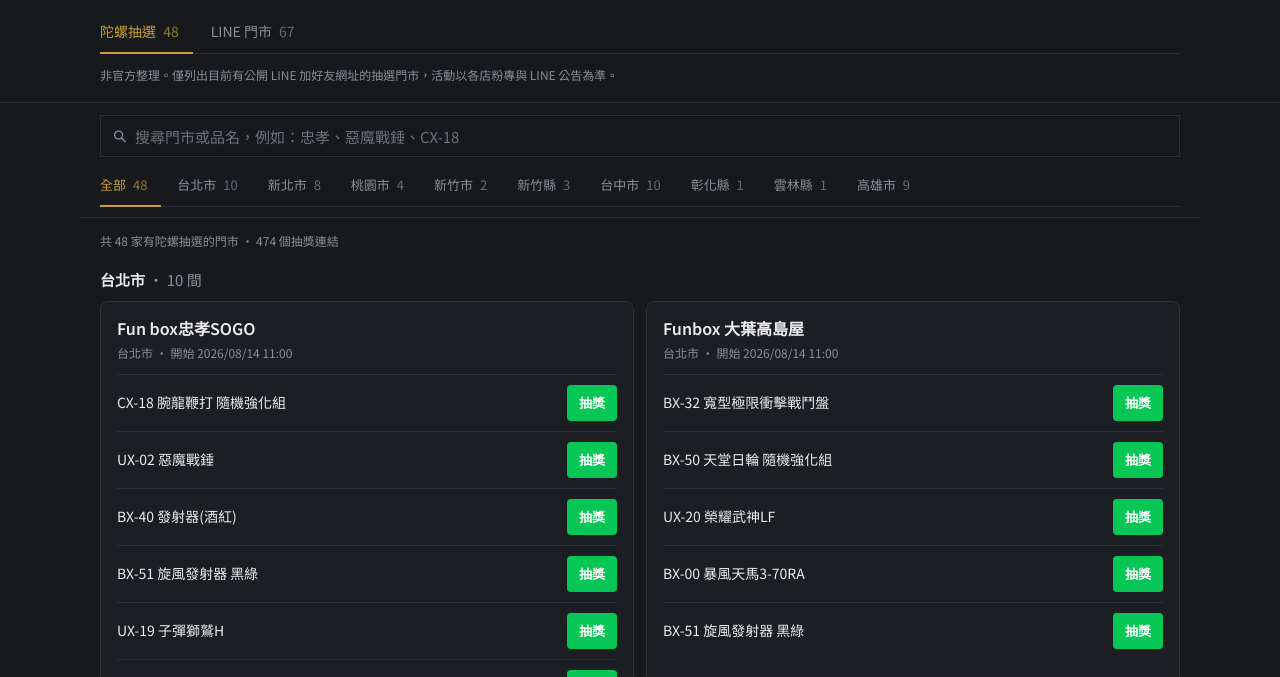
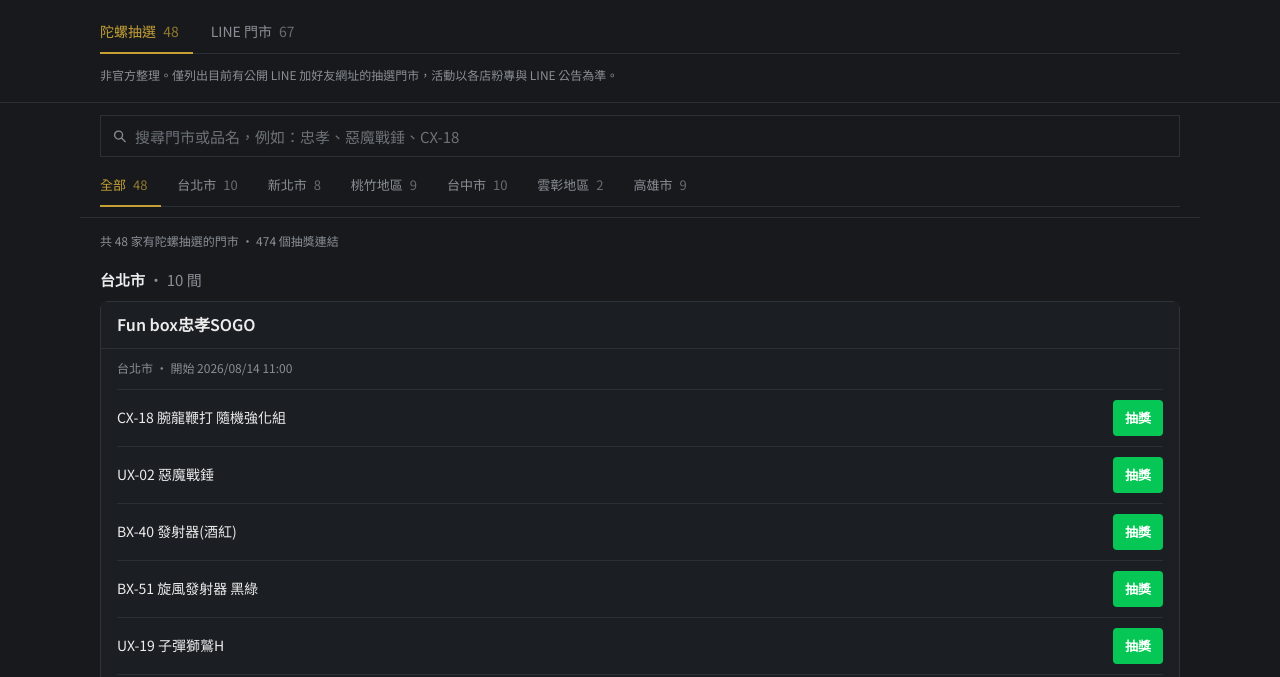
Before and after one commit to getfunboxbeyblade/funbox-lottery, a website built with Vite: page index.html in a window 1280 px wide. Shown: the part 123-800 px from the top of the page. Built offline with nearby package versions, Linux system fonts and the light colour scheme.

Commit message:
Group draw city filters and sticky store names while scrolling

```diff
--- a/src/draws.js
+++ b/src/draws.js
@@ -10,6 +10,15 @@
   "高雄市"
 ];
 
+export const DRAW_CITY_FILTERS = [
+  { id: "台北市", label: "台北市", cities: ["台北市"] },
+  { id: "新北市", label: "新北市", cities: ["新北市"] },
+  { id: "桃竹", label: "桃竹地區", cities: ["桃園市", "新竹市", "新竹縣"] },
+  { id: "台中市", label: "台中市", cities: ["台中市"] },
+  { id: "雲彰", label: "雲彰地區", cities: ["彰化縣", "雲林縣"] },
+  { id: "高雄市", label: "高雄市", cities: ["高雄市"] }
+];
+
 export const draws = [
   {
     "id": "draw-0",
--- a/src/main.js
+++ b/src/main.js
@@ -1,6 +1,6 @@
 import "./style.css";
 import { REGIONS, stores } from "./stores.js";
-import { DRAW_CITIES, draws } from "./draws.js";
+import { DRAW_CITY_FILTERS, draws } from "./draws.js";
 
 const listEl = document.getElementById("store-list");
 const empty = document.getElementById("empty");
@@ -91,10 +91,10 @@
   if (state.page === "draws") {
     const chips = [
       { id: "all", label: "全部", count: draws.length },
-      ...DRAW_CITIES.map((city) => ({
-        id: city,
-        label: city,
-        count: draws.filter((store) => store.city === city).length,
+      ...DRAW_CITY_FILTERS.map((filter) => ({
+        id: filter.id,
+        label: filter.label,
+        count: draws.filter((store) => filter.cities.includes(store.city)).length,
       })),
     ];
     filtersEl.innerHTML = chips
@@ -225,12 +225,18 @@
   `;
 }
 
+function citiesForFilter(id) {
+  if (id === "all") return null;
+  return DRAW_CITY_FILTERS.find((filter) => filter.id === id)?.cities ?? [id];
+}
+
 function filteredDraws() {
   const query = state.query.trim().toLowerCase();
   let list = draws.slice();
+  const cities = citiesForFilter(state.city);
 
-  if (state.city !== "all") {
-    list = list.filter((store) => store.city === state.city);
+  if (cities) {
+    list = list.filter((store) => cities.includes(store.city));
   }
 
   if (query) {
@@ -271,10 +277,14 @@
 
   return `
     <article class="draw-card">
-      <h3 class="store-name">${store.name}</h3>
-      <p class="draw-meta">${store.city} · 開始 ${store.startTime}</p>
-      ${notes}
-      <div class="draw-items">${items}</div>
+      <header class="draw-card-head">
+        <h3 class="store-name">${store.name}</h3>
+      </header>
+      <div class="draw-card-body">
+        <p class="draw-meta">${store.city} · 開始 ${store.startTime}</p>
+        ${notes}
+        <div class="draw-items">${items}</div>
+      </div>
     </article>
   `;
 }
--- a/src/style.css
+++ b/src/style.css
@@ -161,6 +161,10 @@
   border-bottom: 1px solid var(--hairline);
   background: var(--bg);
   overscroll-behavior: none;
+}
+
+body.is-draws .toolbar {
+  position: static;
 }
 
 .search-wrap {
@@ -415,7 +419,7 @@
 }
 
 .draw-card {
-  padding: 16px;
+  padding: 0;
   border: 1px solid var(--card-border);
   border-radius: 8px;
   background: var(--card);
@@ -429,8 +433,25 @@
   border-color: #3c424a;
 }
 
+.draw-card-head {
+  position: sticky;
+  top: 0;
+  z-index: 8;
+  padding: 12px 16px;
+  border-bottom: 1px solid var(--hairline);
+  background: var(--card);
+}
+
+.draw-card:hover .draw-card-head {
+  background: #202429;
+}
+
+.draw-card-body {
+  padding: 0 16px 16px;
+}
+
 .draw-meta {
-  margin: 4px 0 0;
+  margin: 10px 0 0;
   color: var(--muted);
   font-size: 12px;
 }
@@ -487,12 +508,6 @@
   gap: 12px;
 }
 
-@media (min-width: 900px) {
-  .draw-grid {
-    grid-template-columns: 1fr 1fr;
-  }
-}
-
 .empty {
   margin: 32px 0;
   color: var(--muted);
```
